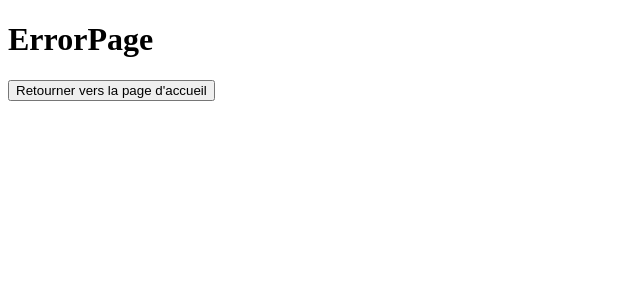
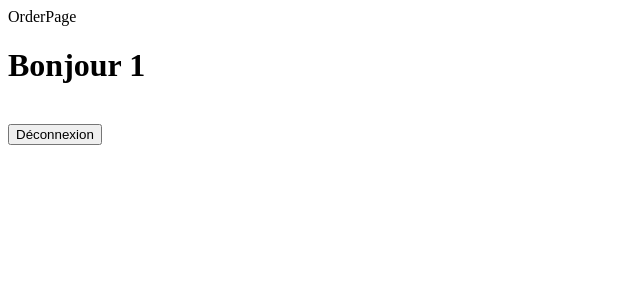
Before and after one commit to studentOCDBX/crazy-burger, a React (Vite) app: page /order/1 in a window 1280 px wide. Shown: the top 300 px of the page, without its empty margins (0-640 px from the left). Built offline with nearby package versions, Linux system fonts and the light colour scheme.

Commit message:
✨ F02:LoginPage>add redirection /to OrderPage with username

```diff
--- a/src/components/Pages/LoginForm.jsx
+++ b/src/components/Pages/LoginForm.jsx
@@ -1,15 +1,16 @@
 import React, { useState } from 'react'
-import { Link } from 'react-router-dom'
+import { useNavigate } from 'react-router-dom'
 
 function LoginForm() {
     // state (état, données)
     const [name, setName] = useState("")
+    const navigate = useNavigate()
 
     // Comportements
     const handleSubmit = (e) => {
         e.preventDefault()
-        // alert(`Bonjour ${name}`)
         setName("")
+        navigate(`order/${name}`)
     }
 
     const handleChange = (e) => {
@@ -25,8 +26,6 @@ function LoginForm() {
             <h2>Connectez-vous</h2>
             <input type="text" required placeholder="Entrez votre prénom..." value={name} onChange={handleChange} />
             <button >Accéder à votre espace</button>
-            <Link to="/order">Vers OrderPage
-            </Link>
         </form >
     )
 }
--- a/src/components/Pages/order/OrderPage.jsx
+++ b/src/components/Pages/order/OrderPage.jsx
@@ -1,11 +1,17 @@
 import { Link, useParams } from "react-router-dom"
 
 function OrderPage() {
-    const { name } = useParams()
+    // state (état, données)
+    const { username } = useParams()
+
+    // Comportements
+
+    //  Affichage(render)
     return (
         <>
             <div>OrderPage</div>
-            <h1>Bonjour {name}</h1>
+            <h1>Bonjour {username}</h1>
+            <br />
             <Link to="/">
                 <button>Déconnexion</button>
             </Link>
--- a/src/main.jsx
+++ b/src/main.jsx
@@ -15,7 +15,7 @@ const router = createBrowserRouter([
         element: <LoginPage />
       },
       {
-        path: "/order",
+        path: "/order/:username",
         element: <OrderPage />
       },
     ]
```
